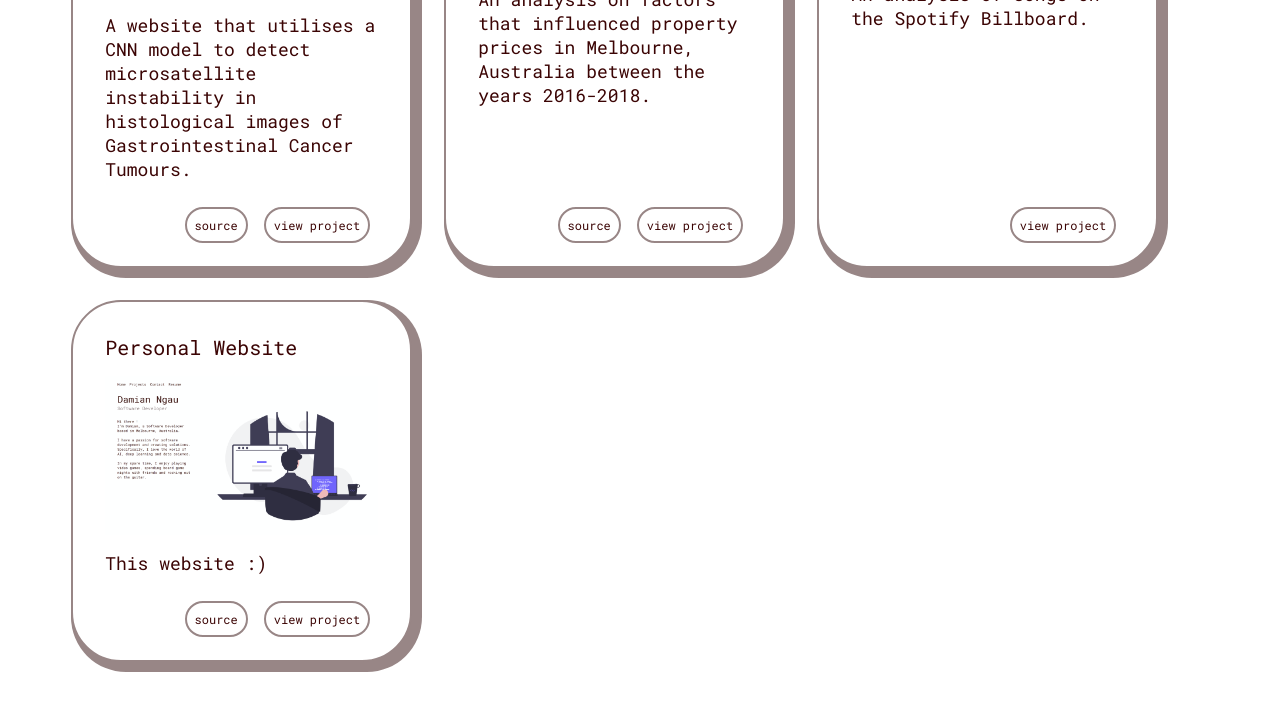
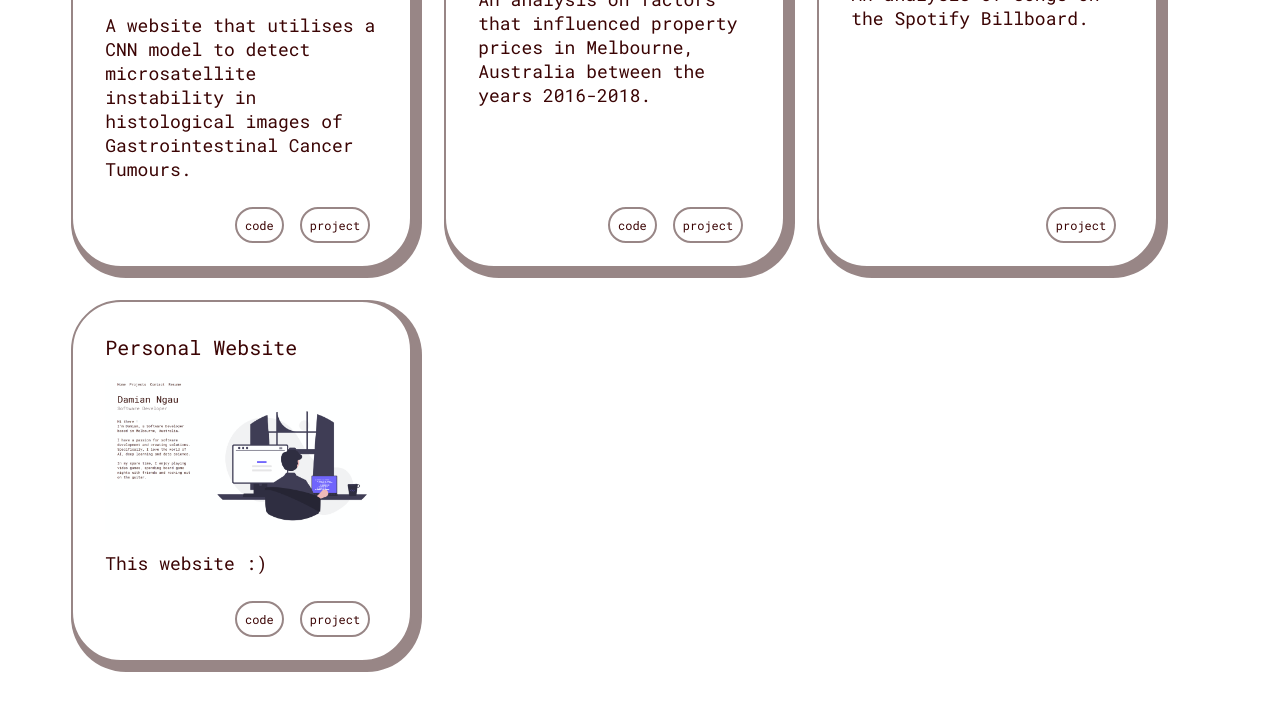
Before and after one commit to damian-ngau/portfolio-website, a Gatsby site: page / in a window 1280 px wide. Shown: the part 1770-2481 px from the top of the page. Built offline with nearby package versions, Linux system fonts and the light colour scheme; Gatsby itself is replaced by a stand-in of ours.

Commit message:
Updated Project Cards

```diff
--- a/src/components/card.js
+++ b/src/components/card.js
@@ -4,7 +4,7 @@ import * as styles from "../styles/card.module.css";
 export default function Card(props) {
   let project = props.project;
   return (
-    <div className={styles.card} key={project.link}>
+    <div className={styles.card} key={project.code}>
       <div className={styles.title}>{project.title}</div>
       <div className={styles.cardImageContainer}>
         <img src={project.image} alt="Unavailable" />
@@ -18,17 +18,17 @@ export default function Card(props) {
 function buttons(project) {
   return (
     <div className={styles.buttons}>
-      {project.link === "" ? (
+      {project.code === "" ? (
         <div></div>
       ) : (
         <div>
           <a
             className={styles.button}
-            href={project.link}
+            href={project.code}
             target="_blank"
             rel="noreferrer"
           >
-            source
+            code
           </a>
         </div>
       )}
@@ -42,7 +42,7 @@ function buttons(project) {
             target="_blank"
             rel="noreferrer"
           >
-            view project
+            project
           </a>
         </div>
       )}
--- a/src/components/layout.js
+++ b/src/components/layout.js
@@ -32,7 +32,7 @@ export default function Layout({ children }) {
       </div>
       <div className={styles.footer}>
         <div className={styles.footerText}>
-          Ⓒ Damian Ngau | damianngau@gmail.com{" "}
+          Ⓒ Damian Ngau | damianngau@gmail.com
         </div>
       </div>
     </div>
--- a/src/components/projects.js
+++ b/src/components/projects.js
@@ -11,28 +11,28 @@ const projectData = [
     title: "Deep Learning Website",
     image: gastroCancerWebsite,
     desc: "A website that utilises a CNN model to detect microsatellite instability in histological images of Gastrointestinal Cancer Tumours.",
-    link: "https://github.com/damian-ngau/FIT3164_team16_website",
+    code: "https://github.com/damian-ngau/FIT3164_team16_website",
     view: "https://fit3164team16website.herokuapp.com/",
   },
   {
     title: "Housing Market Analysis",
     image: housingMarket,
     desc: "An analysis on factors that influenced property prices in Melbourne, Australia between the years 2016-2018.",
-    link: "https://github.com/damian-ngau/the_melbourne_housing_market",
+    code: "https://github.com/damian-ngau/the_melbourne_housing_market",
     view: "https://damian-ngau.github.io/the_melbourne_housing_market/",
   },
   {
     title: "Spotify Billboard Analysis",
     image: spotifyTableau,
     desc: "An analysis of songs on the Spotify Billboard.",
-    link: "",
+    code: "",
     view: "https://public.tableau.com/app/profile/damian.ngau/viz/data_visualisation_1/Dashboard1",
   },
   {
     title: "Personal Website",
     image: portfolioWebsite,
     desc: "This website :)",
-    link: "https://github.com/damian-ngau/portfolio-website",
+    code: "https://github.com/damian-ngau/portfolio-website",
     view: "https://dngau.dev/",
   },
 ];
```
